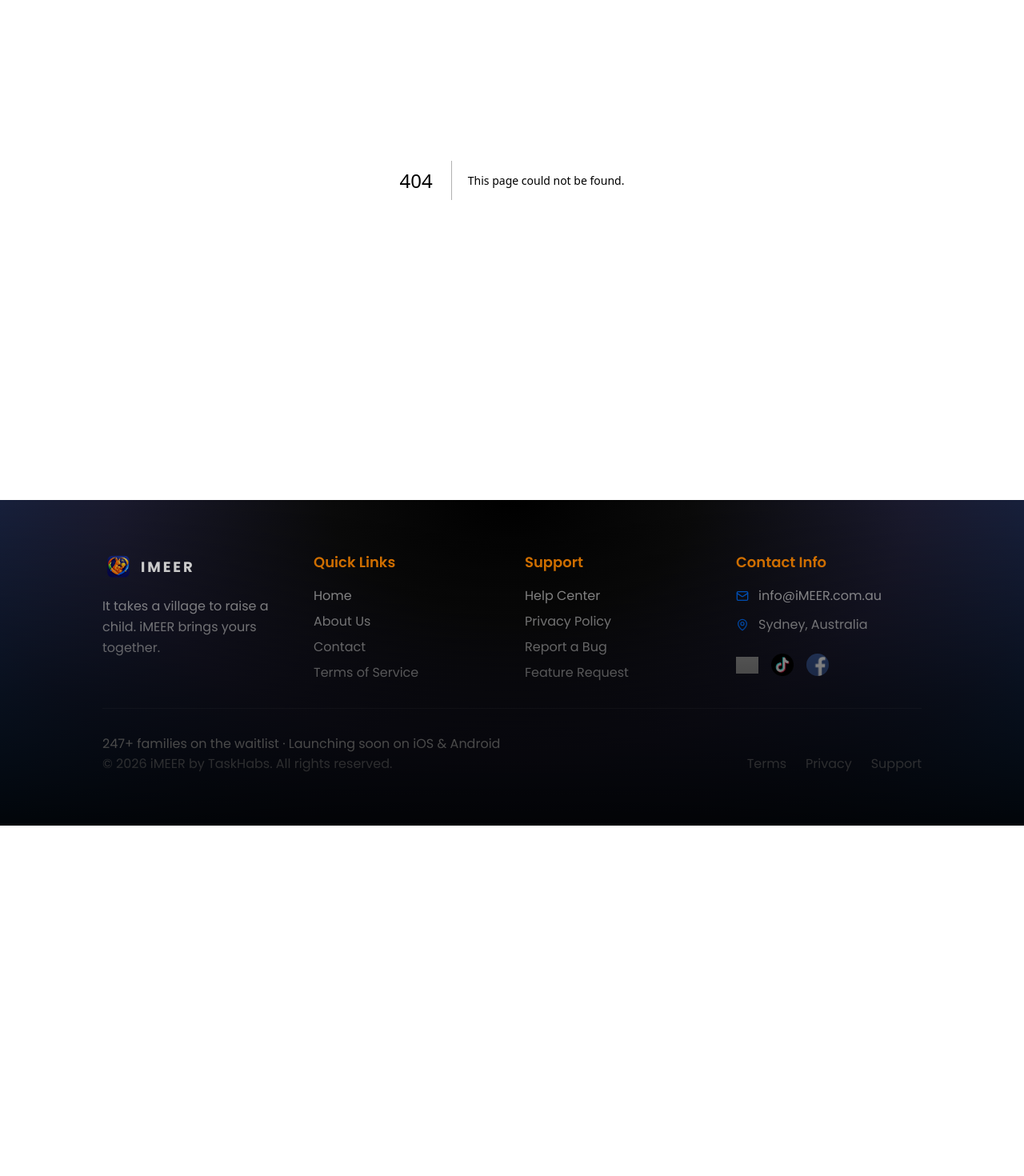
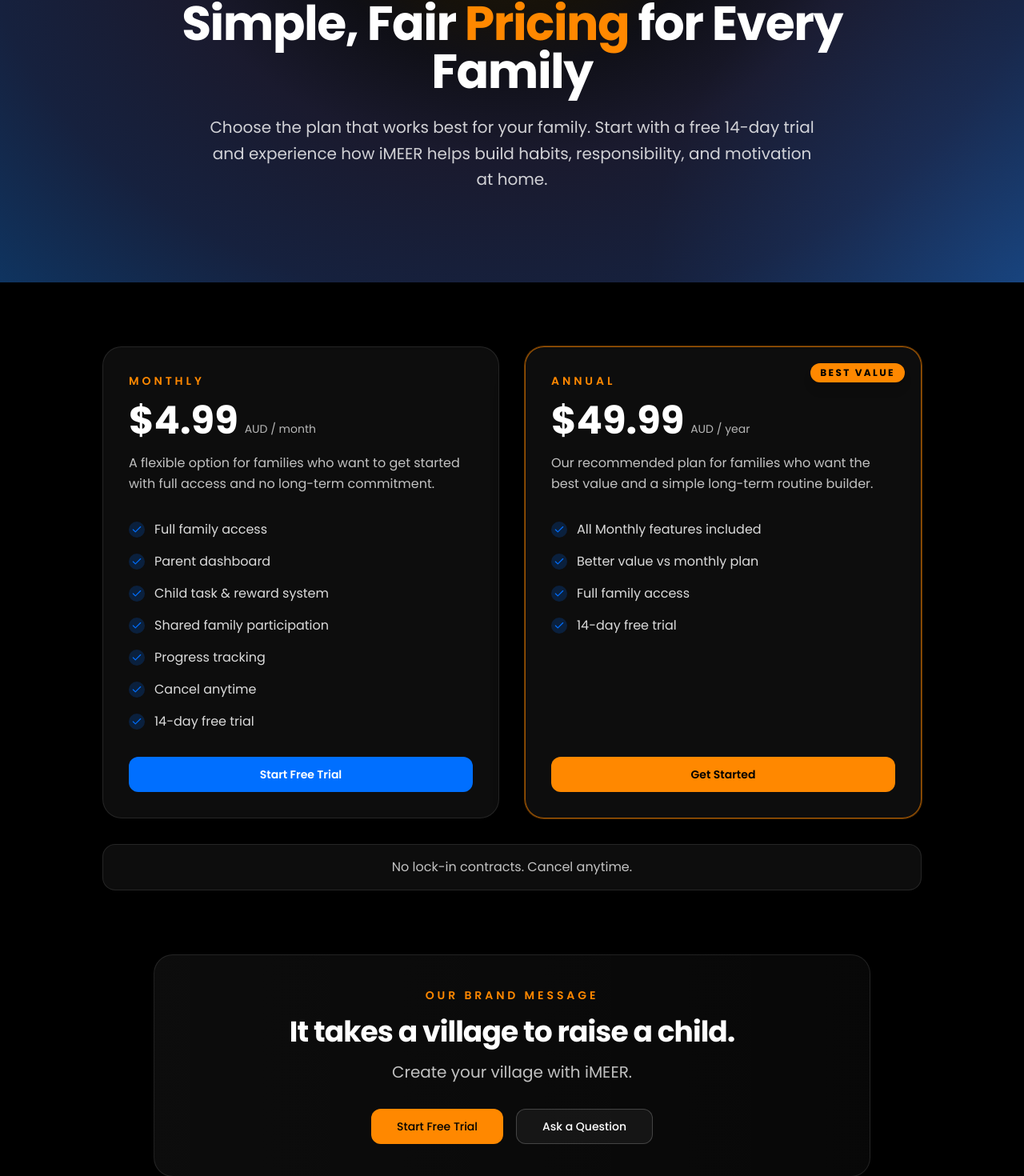
Before and after one commit to taskhabs25/taskhabs, a Next.js app: page /pricing in a window 1280 px wide. Before the commit this address had no page. Shown: the part 239-1709 px from the top of the page at 80% size. Before the commit the page ends 1271 px from the top, so only its background shows below. Built offline with nearby package versions, Linux system fonts and the light colour scheme; grey boxes are pictures that could not be loaded.

Commit message:
pricing page added

```diff
--- a/src/app/components/footer.tsx
+++ b/src/app/components/footer.tsx
@@ -33,6 +33,11 @@
               <li>
                 <Link href="/about" className="text-white/70 hover:text-white transition-colors">
                   About Us
+                </Link>
+              </li>
+              <li>
+                <Link href="/pricing" className="text-white/70 hover:text-white transition-colors">
+                  Pricing
                 </Link>
               </li>
               <li>
@@ -83,16 +88,13 @@
                 <Mail className="w-4 h-4 mr-3 text-[hsl(var(--brand-pro))]" />
                 <span>info@iMEER.com.au </span>
               </li>
-              {/* Phone removed as requested */}
               <li className="flex items-center">
                 <MapPin className="w-4 h-4 mr-3 text-[hsl(var(--brand-pro))]" />
                 <span>Sydney, Australia</span>
               </li>
             </ul>
 
-            {/* Socials */}
             <div className="mt-6">
-              {/* <h4 className="text-sm font-semibold mb-3 text-white/80 uppercase tracking-wide">Follow Us</h4> */}
               <div className="flex items-center gap-4">
                 <Link
                   href="https://www.instagram.com/imeerapp?igsh=MTFmYTI3N3ltanNxNQ=="
@@ -148,9 +150,8 @@
 
         {/* Bottom Bar */}
         <div className="border-t border-white/10 pt-8">
-        <p>247+ families on the waitlist · Launching soon on iOS & Android</p>
+          <p>247+ families on the waitlist · Launching soon on iOS & Android</p>
           <div className="flex flex-col sm:flex-row justify-between items-center">
-
             <p className="text-white/70 leading-relaxed">
               © 2026 iMEER by TaskHabs. All rights reserved.
             </p>
--- a/src/app/components/header.tsx
+++ b/src/app/components/header.tsx
@@ -22,6 +22,7 @@
 const ROUTE_ITEMS = [
   { href: "/about", label: "About" },
   { href: "/contact", label: "Contact" },
+  { href: "/pricing", label: "Pricing" },
   //{ href: "/reviews", label: "Reviews" },
 ]
 
--- /dev/null
+++ b/src/app/pricing/page.tsx
@@ -0,0 +1,183 @@
+import type { Metadata } from "next"
+import Link from "next/link"
+import { Check, Sparkles } from "lucide-react"
+import { Card, CardContent } from "@/app/components/ui/card"
+import { Button } from "@/app/components/ui/button"
+
+export const metadata: Metadata = {
+  title: "Pricing - iMEER",
+  description:
+    "Simple, fair pricing for every family. Start with a 14-day free trial and choose the iMEER plan that fits your home.",
+}
+
+const monthlyFeatures = [
+  "Full family access",
+  "Parent dashboard",
+  "Child task & reward system",
+  "Shared family participation",
+  "Progress tracking",
+  "Cancel anytime",
+  "14-day free trial",
+]
+
+const annualFeatures = [
+  "All Monthly features included",
+  "Better value vs monthly plan",
+  "Full family access",
+  "14-day free trial",
+]
+
+function PlanCard({
+  name,
+  price,
+  period,
+  description,
+  features,
+  ctaLabel,
+  highlighted = false,
+}: {
+  name: string
+  price: string
+  period: string
+  description: string
+  features: string[]
+  ctaLabel: string
+  highlighted?: boolean
+}) {
+  return (
+    <Card
+      className={[
+        "relative h-full overflow-hidden rounded-3xl border text-white shadow-2xl",
+        "bg-white/5 backdrop-blur-xl",
+        highlighted
+          ? "border-[hsl(var(--brand-playful))]/60 ring-1 ring-[hsl(var(--brand-playful))]/40"
+          : "border-white/10",
+      ].join(" ")}
+    >
+      {highlighted && (
+        <div className="absolute right-5 top-5 rounded-full bg-[hsl(var(--brand-playful))] px-3 py-1 text-xs font-bold uppercase tracking-[0.2em] text-black shadow-lg">
+          Best Value
+        </div>
+      )}
+
+      <CardContent className="flex h-full flex-col p-8 pt-8">
+        <div className="mb-8">
+          <p className="text-sm font-semibold uppercase tracking-[0.28em] text-[hsl(var(--brand-playful))]">
+            {name}
+          </p>
+          <div className="mt-4 flex items-end gap-2">
+            <span className="text-4xl font-bold sm:text-5xl">{price}</span>
+            <span className="pb-1 text-sm text-white/70">AUD / {period}</span>
+          </div>
+          <p className="mt-4 text-base leading-relaxed text-white/75">{description}</p>
+        </div>
+
+        <ul className="mb-8 space-y-4">
+          {features.map((feature) => (
+            <li key={feature} className="flex items-start gap-3 text-white/85">
+              <span className="mt-0.5 flex h-5 w-5 shrink-0 items-center justify-center rounded-full bg-[hsl(var(--brand-pro))]/20 text-[hsl(var(--brand-pro))]">
+                <Check className="h-3.5 w-3.5" />
+              </span>
+              <span>{feature}</span>
+            </li>
+          ))}
+        </ul>
+
+        <div className="mt-auto">
+          <Button
+            asChild
+            size="lg"
+            className={[
+              "w-full rounded-xl px-6 text-sm font-semibold",
+              highlighted
+                ? "bg-[hsl(var(--brand-playful))] text-black hover:bg-[hsl(var(--brand-playful))]/90"
+                : "bg-[hsl(var(--brand-pro))] text-white hover:bg-[hsl(var(--brand-pro))]/90",
+            ].join(" ")}
+          >
+            <Link href="/#hero">{ctaLabel}</Link>
+          </Button>
+        </div>
+      </CardContent>
+    </Card>
+  )
+}
+
+export default function PricingPage() {
+  return (
+    <main className="min-h-screen bg-black text-white">
+      <section className="hero-gradient relative overflow-hidden py-16 sm:py-24 lg:py-28">
+        <div className="absolute inset-0 bg-[radial-gradient(circle_at_top,_rgba(245,158,11,0.18),_transparent_32%),radial-gradient(circle_at_bottom_right,_rgba(59,130,246,0.2),_transparent_34%)]" />
+
+        <div className="relative w-full px-[10%]">
+          <div className="mx-auto max-w-4xl text-center">
+            <div className="mb-6 inline-flex items-center gap-2 rounded-full border border-white/10 bg-white/5 px-4 py-2 text-sm text-white/80 backdrop-blur-md">
+              <Sparkles className="h-4 w-4 text-[hsl(var(--brand-playful))]" />
+              Premium pricing for modern families
+            </div>
+
+            <h1 className="text-4xl font-bold tracking-tight sm:text-5xl lg:text-6xl">
+              Simple, Fair <span className="text-[hsl(var(--brand-playful))]">Pricing</span> for Every Family
+            </h1>
+
+            <p className="mx-auto mt-6 max-w-3xl text-lg leading-relaxed text-white/80 sm:text-xl">
+              Choose the plan that works best for your family. Start with a free 14-day trial and
+              experience how iMEER helps build habits, responsibility, and motivation at home.
+            </p>
+          </div>
+        </div>
+      </section>
+
+      <section className="relative py-16 sm:py-20">
+        <div className="w-full px-[10%]">
+          <div className="mx-auto grid max-w-6xl gap-8 lg:grid-cols-2">
+            <PlanCard
+              name="Monthly"
+              price="$4.99"
+              period="month"
+              description="A flexible option for families who want to get started with full access and no long-term commitment."
+              features={monthlyFeatures}
+              ctaLabel="Start Free Trial"
+            />
+
+            <PlanCard
+              name="Annual"
+              price="$49.99"
+              period="year"
+              description="Our recommended plan for families who want the best value and a simple long-term routine builder."
+              features={annualFeatures}
+              ctaLabel="Get Started"
+              highlighted
+            />
+          </div>
+
+          <div className="mx-auto mt-8 max-w-6xl rounded-2xl border border-white/10 bg-white/5 px-6 py-4 text-center text-sm text-white/75 backdrop-blur-md sm:text-base">
+            No lock-in contracts. Cancel anytime.
+          </div>
+        </div>
+      </section>
+
+      <section className="pb-16 sm:pb-24">
+        <div className="w-full px-[10%]">
+          <div className="mx-auto max-w-4xl rounded-3xl border border-white/10 bg-gradient-to-r from-white/5 to-white/[0.03] p-8 text-center backdrop-blur-md sm:p-10">
+            <p className="text-sm font-semibold uppercase tracking-[0.28em] text-[hsl(var(--brand-playful))]">
+              Our Brand Message
+            </p>
+            <h2 className="mt-4 text-3xl font-bold tracking-tight sm:text-4xl">
+              It takes a village to raise a child.
+            </h2>
+            <p className="mt-4 text-lg text-white/75 sm:text-xl">Create your village with iMEER.</p>
+
+            <div className="mt-8 flex flex-col justify-center gap-4 sm:flex-row">
+              <Button asChild size="lg" className="rounded-xl bg-[hsl(var(--brand-playful))] px-8 text-black hover:bg-[hsl(var(--brand-playful))]/90">
+                <Link href="/#hero">Start Free Trial</Link>
+              </Button>
+              <Button asChild size="lg" variant="outline" className="rounded-xl border-white/20 bg-white/5 px-8 text-white hover:bg-white/10 hover:text-white">
+                <Link href="/contact">Ask a Question</Link>
+              </Button>
+            </div>
+          </div>
+        </div>
+      </section>
+    </main>
+  )
+}
```
